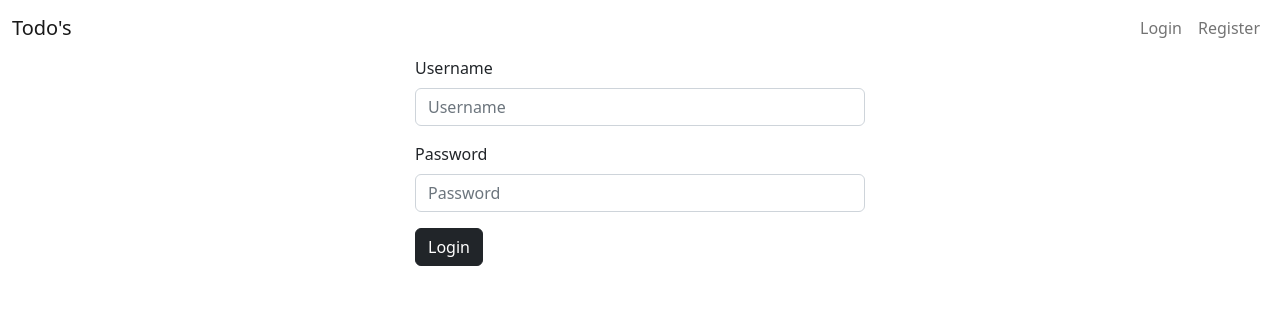
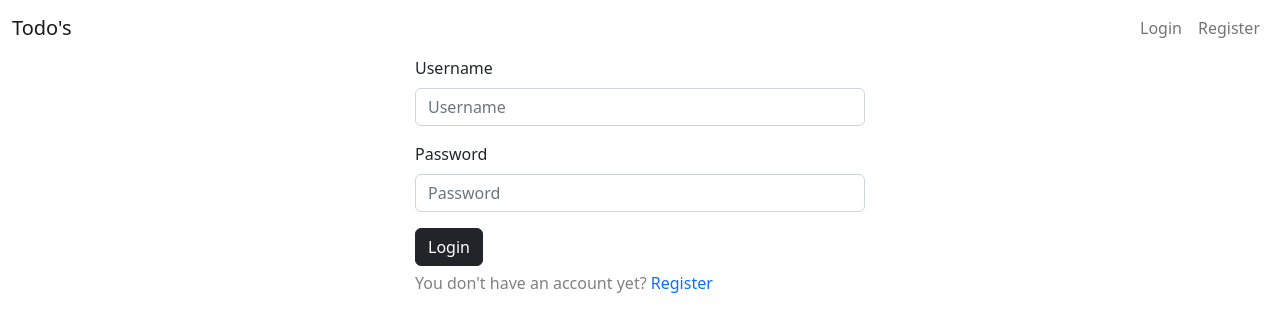
Before and after one commit to Azzarox/My-Todo-MERN-App, a React (Create React App) app in the folder client/: page /login in a window 1280 px wide. Shown: the top 332 px of the page. Built offline with nearby package versions, Linux system fonts and the light colour scheme.

Commit message:
Added p tag with link if already have or not acc

```diff
--- a/client/src/components/Login.js
+++ b/client/src/components/Login.js
@@ -4,7 +4,7 @@ import Form from 'react-bootstrap/Form';
 
 import * as authServices from '../services/authServices';
 import { Alert } from 'react-bootstrap';
-import { useNavigate } from 'react-router-dom';
+import { Link, useNavigate } from 'react-router-dom';
 import { AuthContext } from '../context/authContext';
 
 function Login() {
@@ -62,9 +62,16 @@ function Login() {
                     name="password"
                 />
             </Form.Group>
+
             <Button variant="dark" type="submit">
                 Login
             </Button>
+            <p style={{ color: 'grey', marginTop: '5px' }}>
+                You don't have an account yet?{' '}
+                <Link style={{ textDecoration: 'none' }} to="/register">
+                    Register
+                </Link>
+            </p>
         </Form>
     );
 }
--- a/client/src/components/Register.js
+++ b/client/src/components/Register.js
@@ -6,7 +6,7 @@ import Form from 'react-bootstrap/Form';
 
 import { Alert } from 'react-bootstrap';
 import { AuthContext } from '../context/authContext';
-import { useNavigate } from 'react-router-dom';
+import { Link, useNavigate } from 'react-router-dom';
 
 const Register = () => {
     const { onRegister, user } = useContext(AuthContext);
@@ -31,8 +31,6 @@ const Register = () => {
         } else {
             setError(data);
         }
-
-
     }
 
     return (
@@ -78,6 +76,12 @@ const Register = () => {
             <Button variant="dark" type="submit">
                 Submit
             </Button>
+            <p style={{ color: 'grey', marginTop: '5px' }}>
+                You already have an account?{' '}
+                <Link style={{ textDecoration: 'none' }} to="/login">
+                    Login
+                </Link>
+            </p>
         </Form>
     );
 };
```
